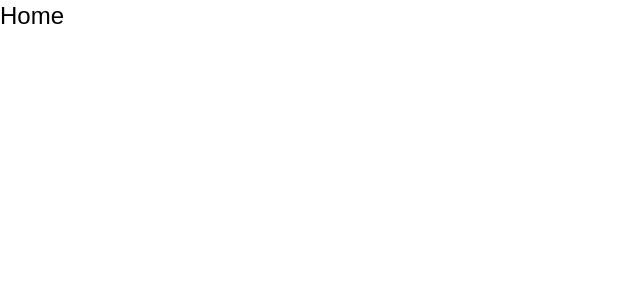
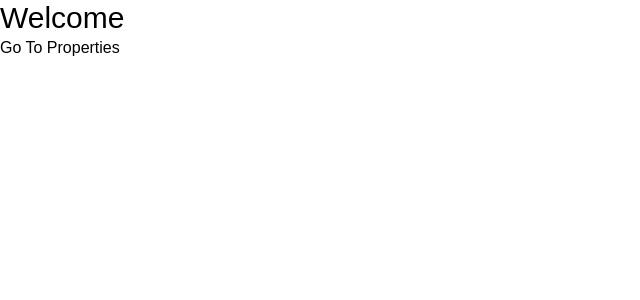
Before and after one commit to itsmohit786/property, a Next.js app: page / in a window 1280 px wide. Shown: the top 300 px of the page, without its empty margins (0-640 px from the left). Built offline with nearby package versions, Linux system fonts and the light colour scheme.

Commit message:
Property page

```diff
--- a/app/page.jsx
+++ b/app/page.jsx
@@ -1,5 +1,18 @@
+import Link from "next/link";
+
 const HomePage = () => {
-  return <div className="text-2xl">Home</div>;
+  return (
+    <div>
+      <h1 className="text-3xl">Welcome</h1>
+      <Link
+        href={{
+          pathname: "properties",
+        }}
+      >
+        Go To Properties
+      </Link>
+    </div>
+  );
 };
 
 export default HomePage;
--- /dev/null
+++ b/app/properties/[id]/page.jsx
@@ -0,0 +1,5 @@
+const PropertyPage = () => {
+  return <div>Property Page</div>;
+};
+
+export default PropertyPage;
--- /dev/null
+++ b/app/properties/add/page.jsx
@@ -0,0 +1,5 @@
+const AddPropertyPage = () => {
+  return <div>Add Property Page</div>;
+};
+
+export default AddPropertyPage;
--- /dev/null
+++ b/app/properties/page.jsx
@@ -0,0 +1,5 @@
+const PropertiesPage = () => {
+  return <div>Properties Page</div>;
+};
+
+export default PropertiesPage;
```
